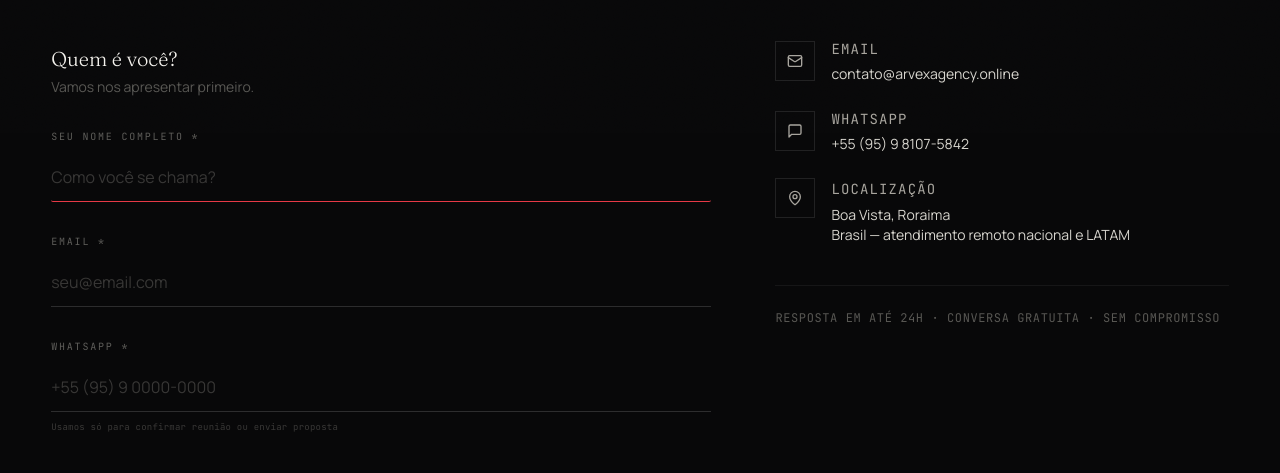
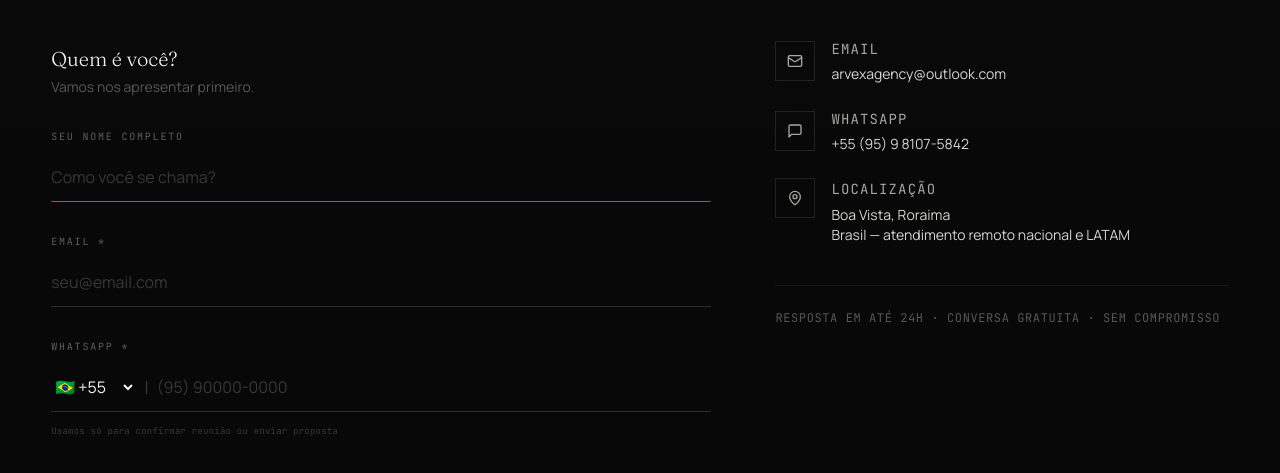
Before and after one commit to Eliazar09/arvexus, a Next.js app: page /contato in a window 1280 px wide. Shown: the part 667-1140 px from the top of the page. Built offline with nearby package versions, Linux system fonts and the light colour scheme.

Commit message:
feat: improve contact form with country code selector, masking, optional name, and updated email

```diff
--- a/src/app/(marketing)/contato/page.tsx
+++ b/src/app/(marketing)/contato/page.tsx
@@ -64,7 +64,7 @@ export default function ContatoPage() {
                   {/* Contatos */}
                   <div className="flex flex-col gap-6">
                     <a
-                      href="mailto:contato@arvexagency.online"
+                      href="mailto:arvexagency@outlook.com"
                       className="flex items-center gap-4 group"
                     >
                       <div className="w-10 h-10 border border-white/10 flex items-center justify-center shrink-0 group-hover:border-red/40 transition-colors">
@@ -73,7 +73,7 @@ export default function ContatoPage() {
                       <div>
                         <p className="section-label mb-1">EMAIL</p>
                         <p className="font-sans text-sm text-paper-dim group-hover:text-paper transition-colors">
-                          contato@arvexagency.online
+                          arvexagency@outlook.com
                         </p>
                       </div>
                     </a>
--- a/src/app/layout.tsx
+++ b/src/app/layout.tsx
@@ -76,7 +76,7 @@ const schemaOrg = {
   description: 'Boutique de tecnologia em Boa Vista, Roraima. Sites profissionais, automação de WhatsApp e sistemas web.',
   url: 'https://www.arvexagency.online',
   telephone: '+55-95-9-8107-5842',
-  email: 'contato@arvexagency.online',
+  email: 'arvexagency@outlook.com',
   address: {
     '@type': 'PostalAddress',
     addressLocality: 'Boa Vista',
--- a/src/components/sections/ContactForm.tsx
+++ b/src/components/sections/ContactForm.tsx
@@ -14,9 +14,10 @@ import { cn } from '@/lib/utils';
 // ─── Schema ──────────────────────────────────────────────────────────────────
 
 const schema = z.object({
-  name:           z.string().min(2,  'Nome deve ter ao menos 2 caracteres'),
+  name:           z.string().optional(),
   email:          z.string().email('Email inválido'),
-  whatsapp:       z.string().min(10, 'Número inválido — inclua DDD'),
+  whatsappCode:   z.string(),
+  whatsappNumber: z.string().min(8, 'Número inválido'),
   company:        z.string().optional(),
   segment:        z.string().min(1,  'Selecione o segmento'),
   hasSite:        z.enum(['sim', 'nao']),
@@ -87,7 +88,7 @@ const TIMELINES = [
 const TIME_SLOTS = ['09:00', '10:00', '11:00', '14:00', '15:00', '16:00', '17:00'];
 
 const STEP_FIELDS: Record<number, (keyof FormData)[]> = {
-  0: ['name', 'email', 'whatsapp'],
+  0: ['name', 'email', 'whatsappCode', 'whatsappNumber'],
   1: ['segment', 'hasSite'],
   2: ['service'],
   3: ['goal', 'timeline', 'message'],
@@ -189,6 +190,8 @@ export function ContactForm() {
     defaultValues: {
       hasSite:       'nao',
       contactMethod: 'mensagem',
+      whatsappCode:  '+55',
+      whatsappNumber: '',
     },
   });
 
@@ -301,7 +304,7 @@ export function ContactForm() {
               </div>
 
               <div className="flex flex-col gap-2">
-                <Label>Seu nome completo *</Label>
+                <Label>Seu nome completo</Label>
                 <TextInput
                   {...register('name')}
                   placeholder="Como você se chama?"
@@ -322,13 +325,60 @@ export function ContactForm() {
 
               <div className="flex flex-col gap-2">
                 <Label>WhatsApp *</Label>
-                <TextInput
-                  {...register('whatsapp')}
-                  type="tel"
-                  placeholder="+55 (95) 9 0000-0000"
-                  error={errors.whatsapp?.message}
+                <Controller
+                  control={control}
+                  name="whatsappNumber"
+                  render={({ field: numField }) => (
+                    <Controller
+                      control={control}
+                      name="whatsappCode"
+                      render={({ field: codeField }) => {
+                        const maskPhone = (val: string, currentCode: string) => {
+                          if (currentCode !== '+55') return val.replace(/[^\d ]/g, '');
+                          let v = val.replace(/\D/g, '');
+                          if (v.length > 11) v = v.slice(0, 11);
+                          if (v.length > 2) v = `(${v.slice(0, 2)}) ${v.slice(2)}`;
+                          if (v.length > 9) v = `${v.slice(0, 9)}-${v.slice(9)}`;
+                          return v;
+                        };
+                        return (
+                          <div className="flex flex-col gap-1">
+                            <div className={cn(
+                              'flex items-center border-b transition-colors duration-300',
+                              errors.whatsappNumber ? 'border-red/60' : 'border-white/15 focus-within:border-red'
+                            )}>
+                              <select
+                                {...codeField}
+                                className="bg-transparent text-paper font-sans text-base py-3 pr-2 focus:outline-none cursor-pointer"
+                              >
+                                <option value="+55" className="bg-[#0a0a0b] text-paper">🇧🇷 +55</option>
+                                <option value="+351" className="bg-[#0a0a0b] text-paper">🇵🇹 +351</option>
+                                <option value="+1" className="bg-[#0a0a0b] text-paper">🇺🇸 +1</option>
+                                <option value="+34" className="bg-[#0a0a0b] text-paper">🇪🇸 +34</option>
+                                <option value="+44" className="bg-[#0a0a0b] text-paper">🇬🇧 +44</option>
+                                <option value="+49" className="bg-[#0a0a0b] text-paper">🇩🇪 +49</option>
+                                <option value="+54" className="bg-[#0a0a0b] text-paper">🇦🇷 +54</option>
+                                <option value="+56" className="bg-[#0a0a0b] text-paper">🇨🇱 +56</option>
+                                <option value="+57" className="bg-[#0a0a0b] text-paper">🇨🇴 +57</option>
+                                <option value="+52" className="bg-[#0a0a0b] text-paper">🇲🇽 +52</option>
+                              </select>
+                              <span className="text-paper-soft/30 mx-2">|</span>
+                              <input
+                                type="tel"
+                                value={maskPhone(numField.value || '', codeField.value)}
+                                onChange={(e) => numField.onChange(maskPhone(e.target.value, codeField.value))}
+                                placeholder={codeField.value === '+55' ? "(95) 90000-0000" : "Número do WhatsApp"}
+                                className="w-full bg-transparent py-3 font-sans text-base text-paper placeholder:text-paper-soft/30 focus:outline-none"
+                              />
+                            </div>
+                            <FieldError message={errors.whatsappNumber?.message} />
+                          </div>
+                        );
+                      }}
+                    />
+                  )}
                 />
-                <p className="font-mono text-[9px] text-paper-soft/30 tracking-wide">
+                <p className="font-mono text-[9px] text-paper-soft/30 tracking-wide mt-1">
                   Usamos só para confirmar reunião ou enviar proposta
                 </p>
               </div>
```
